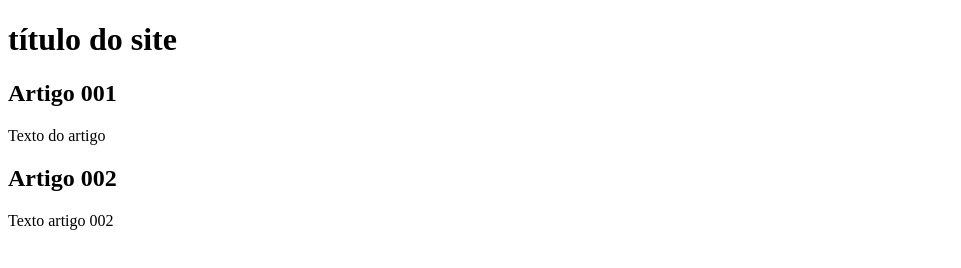
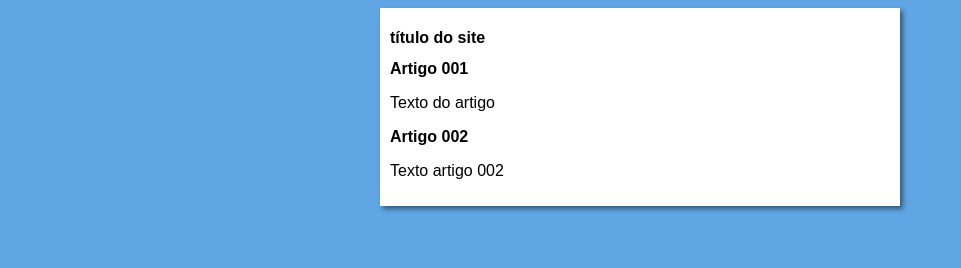
Before and after one commit to SarahgCenci/Projeto-site, a plain HTML site: page index.html in a window 1280 px wide. Shown: the whole page, without its empty margins (0-961 px from the left). Drawn offline with Linux system fonts and the light colour scheme.

Commit message:
iniciei o design

```diff
--- /dev/null
+++ b/estilos/style.css
@@ -0,0 +1,17 @@
+* {
+    font-family: Arial, Helvetica, sans-serif;
+    font-size: 16px;
+
+}
+
+body {
+    background-color: rgb(96, 166, 228);
+}
+
+main {
+    background-color: white;
+    width: 500px;
+    margin: auto;
+    padding: 10px;
+    box-shadow: 3px 3px 5px rgba(0, 0, 0, 0.473);
+}
--- a/index.html
+++ b/index.html
@@ -4,6 +4,7 @@
     <meta charset="UTF-8">
     <meta name="viewport" content="width=device-width, initial-scale=1.0">
     <title>Título do site</title>
+    <link rel="stylesheet" href="estilos/style.css">
 </head>
 <body>
     <main>
```
